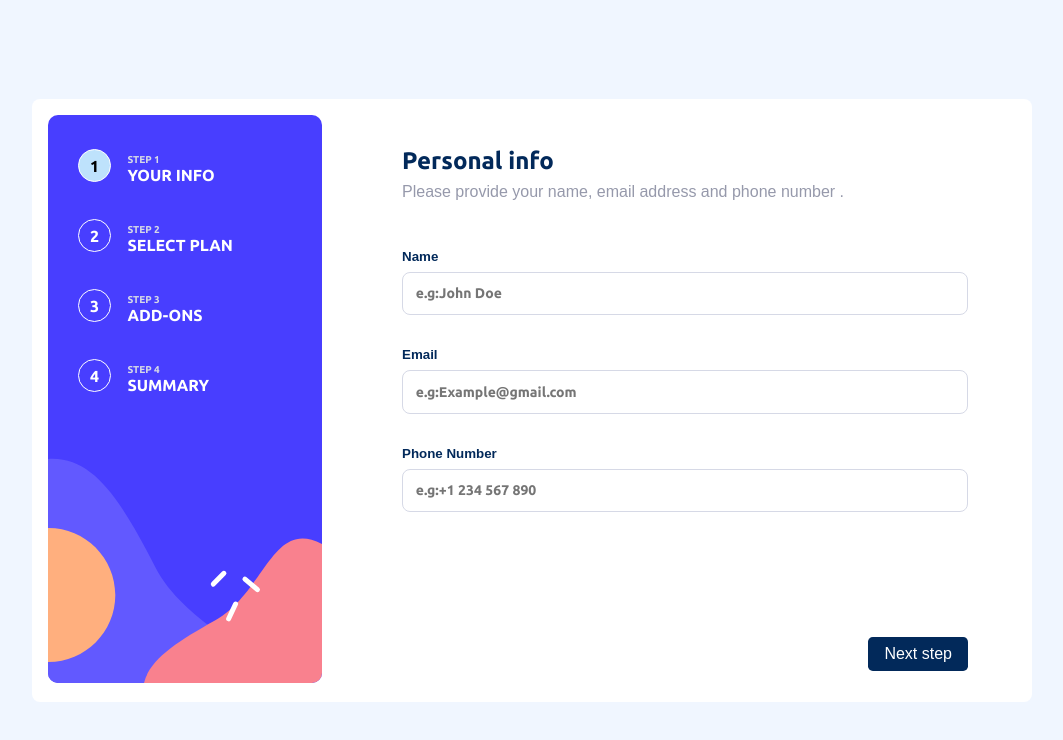
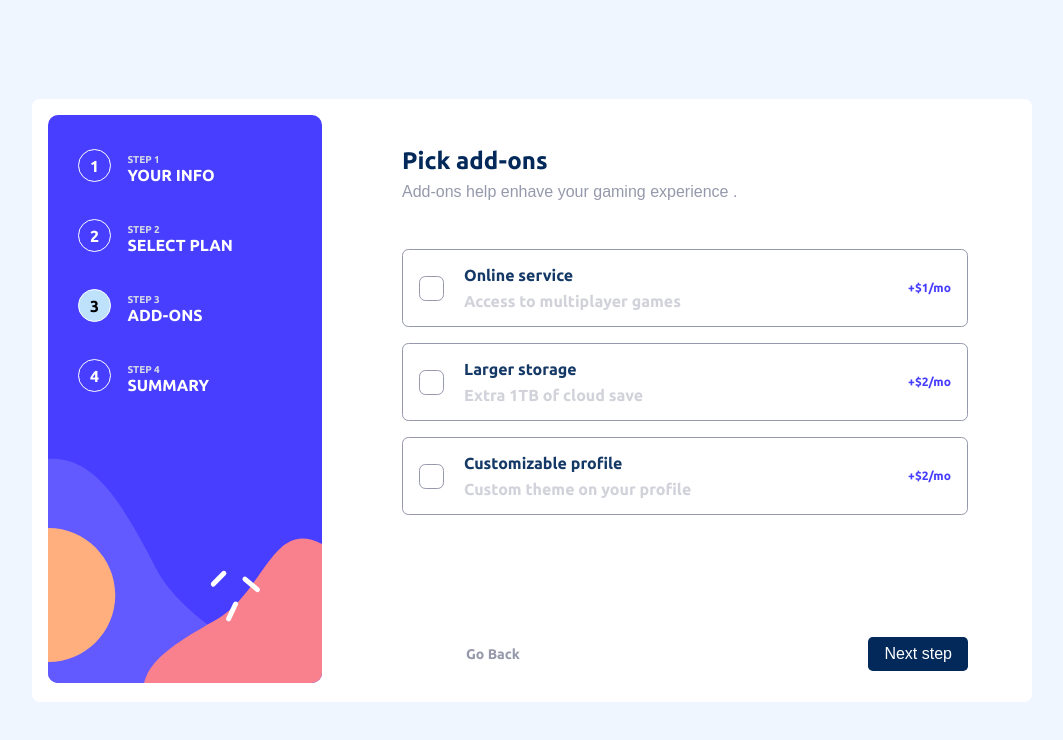
Before and after one commit to kappa20/mutli-step-form, a React (Create React App) app: page / in a window 1280 px wide. Shown: the top 740 px of the page, without its empty margins (108-1171 px from the left). Built offline with nearby package versions, Linux system fonts and the light colour scheme.

Commit message:
add ons component completed

```diff
--- a/src/App.css
+++ b/src/App.css
@@ -188,7 +188,7 @@ label {
   font-size: smaller;
   font-family: Arial, Helvetica, sans-serif;
 }
-input {
+input[type='text'],input[type='email'] {
   all:unset;
   grid-column: span 2 / span 2;
   padding:0.8rem;
@@ -311,3 +311,119 @@ opacity: 0;
 .flotRight{
   transform: translateX(140%);
 }
+.AddOnsContainer{
+  display: grid;
+  gap:1rem
+}
+.selectedAdd{
+  background-color: hsla(243, 84%, 64%, 0.095);
+  border:1px solid hsl(243, 100%, 62%);
+}
+.addOnContainer{
+
+  border:1px solid hsl(231, 11%, 63%);
+  border-radius: 0.4rem;
+  padding: 1rem;
+  display:grid;
+  grid-template-columns: max-content 1fr max-content;
+  justify-content: space-between;
+  gap:2rem;
+  align-items: center;
+}
+
+.addCheckbox{
+
+}
+input[type="checkbox"]:checked {
+
+}
+
+.addOnContainer > div{
+  display: grid;
+  gap:0.5rem;
+}
+.addOnContainer > div > span{
+  font-size: 16px;
+  font-weight: 700;
+  color:hsla(213, 96%, 18%, 0.924);
+}
+.addOnContainer > div > p{
+  font-size: 16px;
+  font-weight: 400;
+  color:hsla(231, 11%, 63%, 0.438);
+}
+.addOnContainer >span{
+  font-size: 12px;
+  font-weight: 700;
+  color:hsl(243, 100%, 62%);
+}
+
+.main {
+  display: block;
+  position: relative;
+  cursor: pointer;
+  font-size: 20px;
+}
+
+/* Hide the default checkbox */
+input[type=checkbox] {
+  visibility: hidden;
+}
+
+/* Creating a custom checkbox
+based on demand */
+.geekmark {
+  position: absolute;
+  top: 0;
+  left: 0;
+  height: 25px;
+  width: 25px;
+  background-color: rgb(255, 255, 255);
+  border:1px solid hsl(231, 11%, 63%);
+  border-radius: 0.4rem;
+}
+
+/* Specify the background color to be
+shown when hovering over checkbox */
+
+
+/* Specify the background color to be
+shown when checkbox is active */
+.main input:active ~ .geekmark {
+  background-color: hsl(243, 100%, 62%);
+}
+
+/* Specify the background color to be
+shown when checkbox is checked */
+.main input:checked ~ .geekmark {
+  background-color: hsl(243, 100%, 62%);
+}
+
+/* Checkmark to be shown in checkbox */
+/* It is not be shown when not checked */
+.geekmark:after {
+  content: "";
+  position: absolute;
+  display: none;
+}
+
+/* Display checkmark when checked */
+.main input:checked ~ .geekmark:after {
+  display: block;
+}
+
+/* Styling the checkmark using webkit */
+/* Rotated the rectangle by 45 degree and
+showing only two border to make it look
+like a tickmark */
+.main .geekmark:after {
+  left: 8px;
+  bottom: 5px;
+  width: 6px;
+  height: 12px;
+  border: solid white;
+  border-width: 0 4px 4px 0;
+  -webkit-transform: rotate(45deg);
+  -ms-transform: rotate(45deg);
+  transform: rotate(45deg);
+}
--- a/src/App.js
+++ b/src/App.js
@@ -8,7 +8,7 @@ import { useSelector } from "react-redux";
 
 export default function App() {
   const userInfo = useSelector((state) => state.userInfo.value)
-  const [stepIndex,setStepIndex] = useState(0);
+  const [stepIndex,setStepIndex] = useState(2);
 
   const infoFormRef = useRef(null);
 
--- /dev/null
+++ b/src/Components/Forms/Add.js
@@ -0,0 +1,23 @@
+export default function Add({ data, isMonth }) {
+  return (
+    <>
+      <div className="addOnContainer">
+        <label className="main">
+          <input type="checkbox"  />
+          <span className="geekmark"></span>
+        </label>
+
+        <div>
+          <span>{data.title}</span>
+          <p>{data.description}</p>
+        </div>
+
+        <span>
+          {isMonth
+            ? "+$" + data.price.month + "/mo"
+            : "+$" + data.price.year + "/yr"}
+        </span>
+      </div>
+    </>
+  );
+}
--- a/src/Components/Forms/AddOns.js
+++ b/src/Components/Forms/AddOns.js
@@ -1,7 +1,27 @@
+import addOns from "./add-ons.json"
+import Add from "./Add.js";
+import { useSelector } from "react-redux";
+import { useEffect, useState } from "react";
+
+
 export default function AddOns(){
+    const userInfo = useSelector((state) => state.userInfo.value)
+    const [isMonth,setIsmonth] = useState(false);
+    useEffect(()=>{
+        if(userInfo.planType === 'month'){
+            setIsmonth(true)
+        }else if(userInfo.planType === 'year'){
+            setIsmonth(false)
+
+        }
+
+    },[userInfo])
+    const Adds = addOns.map((ad)=>{
+        return <Add data={ad} key={ad.title} isMonth={isMonth}/>
+    })
     return (
-        <div>
-        <p>AddOns form</p>
+        <div class="AddOnsContainer">
+        {Adds}
         </div>
     );
 }
--- a/src/Components/Forms/Plan.js
+++ b/src/Components/Forms/Plan.js
@@ -6,7 +6,7 @@ import { updateInfo } from "../../features/userSlice";
 export default function Plan() {
   const userInfo = useSelector((state) => state.userInfo.value);
   const dispatch = useDispatch();
-  const [isMonth, setIsMonth] = useState(true);
+  const [isMonth, setIsMonth] = useState(null);
   const [selectedPlan,setSelectedPlan] = useState(null);
 
   function handleSelectPlan(pla){
@@ -15,18 +15,20 @@ export default function Plan() {
           plan:pla,
           planType:isMonth ? 'month':'year'}))
   }
+
   useEffect(()=>{
     setSelectedPlan(userInfo.plan);
-    if(userInfo.planType === '')return;
-    else if(userInfo.planType === 'month') setIsMonth(true);
-    else setIsMonth(false);
+    if(userInfo.planType === 'month') setIsMonth(true);
+    else if(userInfo.planType === 'year') setIsMonth(false);
 
-  },[userInfo]);
+  },[]);
+
   useEffect(()=>{
     console.log(userInfo)
     dispatch(updateInfo({
       planType:isMonth ? 'month':'year'}))
   },[isMonth,dispatch,userInfo])
+
   let offers = plans.map((plan) => {
     let selected = false;
     if(selectedPlan != null && plan.title === selectedPlan.title){
--- /dev/null
+++ b/src/Components/Forms/add-ons.json
@@ -0,0 +1,26 @@
+[
+    {
+        "title":"Online service",
+        "description":"Access to multiplayer games",
+        "price":{
+            "month":1,
+            "year":10
+        }
+    },
+    {
+        "title":"Larger storage",
+        "description":"Extra 1TB of cloud save",
+        "price":{
+            "month":2,
+            "year":20
+        }
+    },
+    {
+        "title":"Customizable profile",
+        "description":"Custom theme on your profile",
+        "price":{
+            "month":2,
+            "year":20
+        }
+    }
+]
--- a/src/features/userSlice.js
+++ b/src/features/userSlice.js
@@ -6,7 +6,7 @@ const initialState = {
         email:"",
         phone:"",
         plan:'',
-        planType:''
+        planType:'month'
     }
 }
 
```
